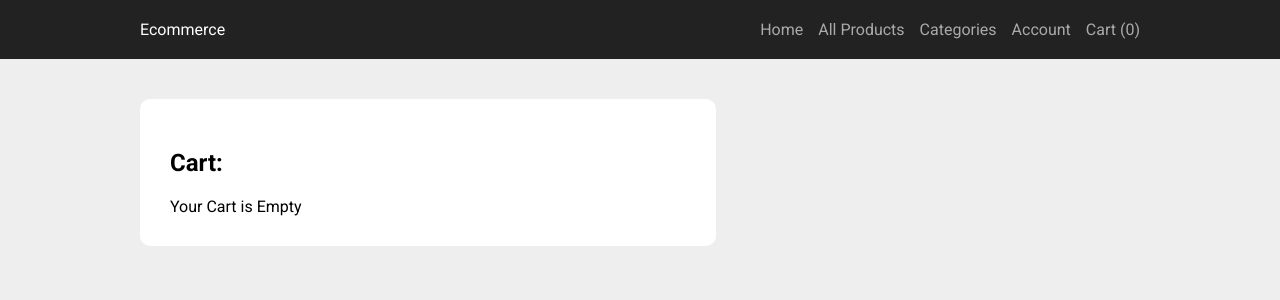
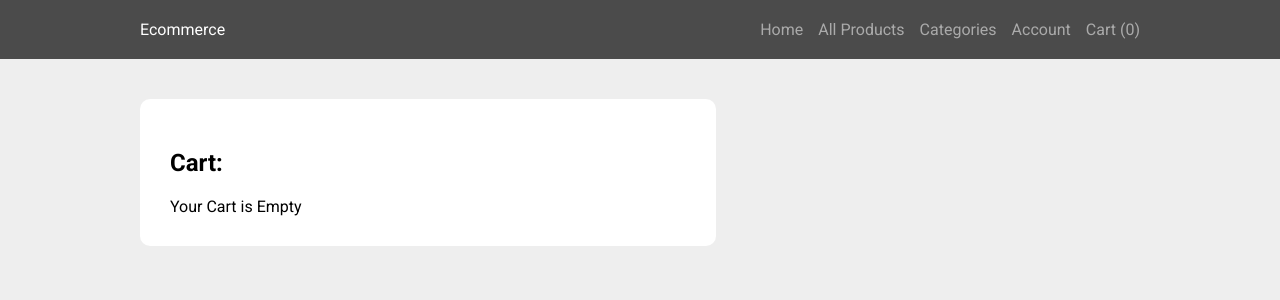
Before and after one commit to PatrikasDapsys/next-ecommerce-front, a Next.js app: page /cart in a window 1280 px wide. Shown: the top 300 px of the page. Built offline with nearby package versions, Linux system fonts and the light colour scheme.

Commit message:
header background change/ categories responsive

```diff
--- a/components/Featured.jsx
+++ b/components/Featured.jsx
@@ -10,7 +10,9 @@ import FlyingButton from "./FlyingButton";
 const Bg = styled.div`
   background-color: #222;
   color: #fff;
-  padding: 50px 20px;
+  padding: 110px 20px 50px;
+  position: relative;
+  top: -60px;
 `;
 const Title = styled.h1`
   margin: 0;
--- a/components/Header.jsx
+++ b/components/Header.jsx
@@ -1,13 +1,17 @@
 import Link from "next/link";
 import styled from "styled-components";
 import Center from "./Center";
-import { useContext, useState } from "react";
+import { useContext, useEffect, useState } from "react";
 import { CartContext } from "./CartContext";
 import BarsIcon from "./icons/BarsIcon";
 
 const StyledHeader = styled.header`
-  background-color: #222;
+  background-color: rgba(34, 34, 34, 0.8);
+  backdrop-filter: blur(20px);
   padding: 0 20px;
+  position: sticky;
+  top: 0;
+  z-index: 8;
 `;
 const Logo = styled(Link)`
   color: #fff;
@@ -35,10 +39,13 @@ const StyledNav = styled.nav`
     props.mobileNavActive
       ? `
     display: block;
-  `
+    width: 100vw;
+    height: 100vw;
+    background-color: #222;
+    `
       : `
     display: none;
-  `}
+    `}
   gap: 15px;
   position: fixed;
   top: 0;
@@ -46,7 +53,6 @@ const StyledNav = styled.nav`
   left: 0;
   right: 0;
   padding: 70px 20px 20px;
-  background-color: #222;
   @media screen and (min-width: 768px) {
     display: flex;
     position: static;
@@ -70,7 +76,28 @@ const NavButton = styled.button`
 
 export default function Header() {
   const [mobileNavActive, setMobileNavActive] = useState(false);
+  const [windowWidth, setWindowWidth] = useState(null);
   const { cartProducts } = useContext(CartContext);
+  useEffect(() => {
+    const handleResize = () => {
+      setWindowWidth(window.innerWidth);
+    };
+    if (typeof window !== "undefined") {
+      setWindowWidth(window.innerWidth);
+      window.addEventListener("resize", handleResize);
+    }
+    return () => {
+      if (typeof window !== "undefined") {
+        window.removeEventListener("resize", handleResize);
+      }
+    };
+  }, []);
+
+  useEffect(() => {
+    if (mobileNavActive && windowWidth < 768) {
+      setMobileNavActive(false)
+    }
+  }, [windowWidth]);
 
   return (
     <StyledHeader>
--- a/pages/_app.js
+++ b/pages/_app.js
@@ -8,6 +8,7 @@ const GlobalStyles = createGlobalStyle`
     margin: 0;
     font-family: 'Roboto', sans-serif;
     background-color: #eee;
+    overflow-x: hidden;
   }
 `;
 
--- a/pages/categories.jsx
+++ b/pages/categories.jsx
@@ -59,7 +59,7 @@ export default function CategoriesPage({ mainCategories, categoriesProducts }) {
               </CategoryTitle>
               <CategoryGrid className="">
                 {categoriesProducts[cat._id].map((p) => (
-                  <ProductWhiteBox {...p} />
+                  <ProductWhiteBox {...p} key={p._id}/>
                 ))}
                 <ShowMoreSquare href={"/categories/" + cat._id}>
                   Show more &rarr;
```
Also changed, not shown: pages/categories/[id].jsx (+7 -0 lines).
